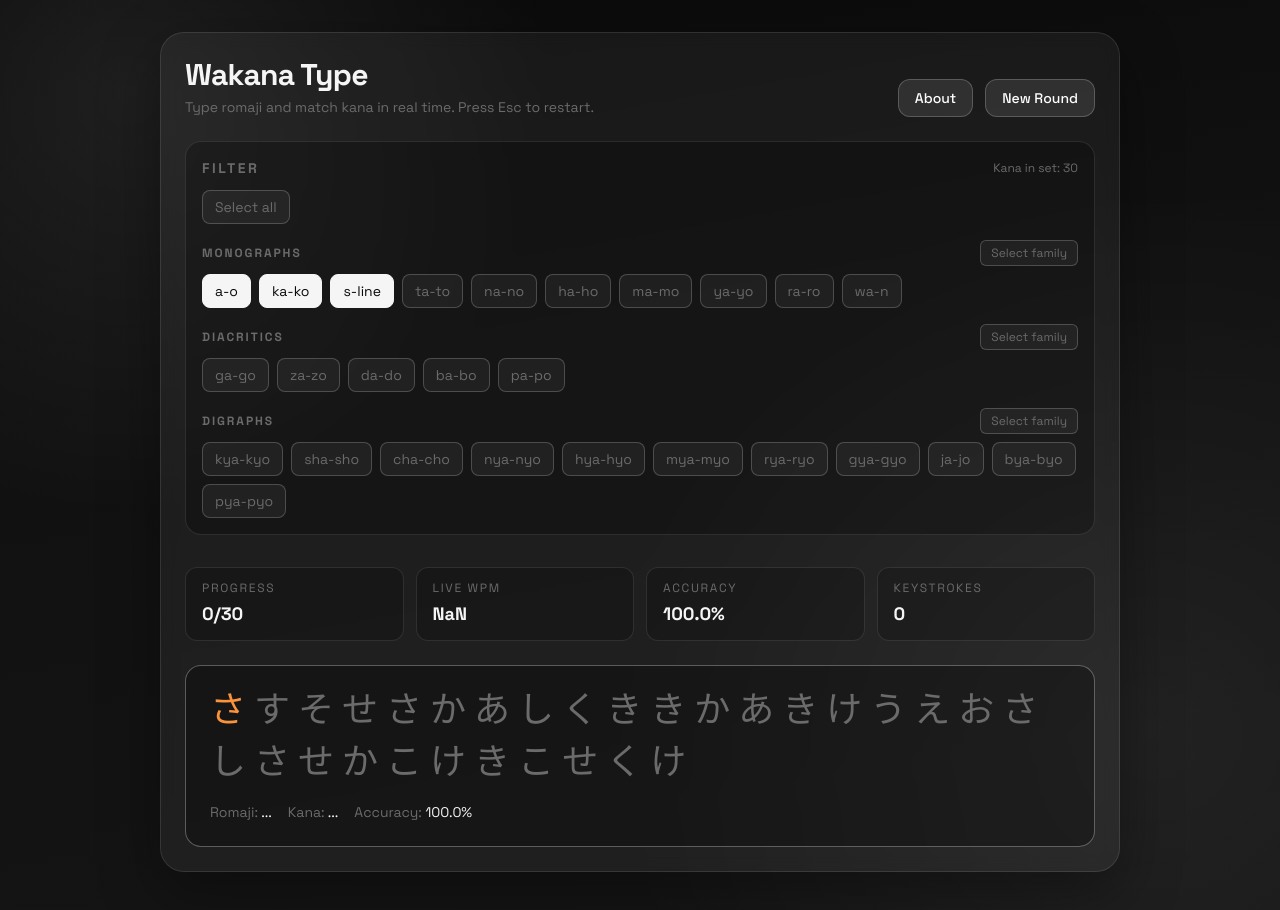
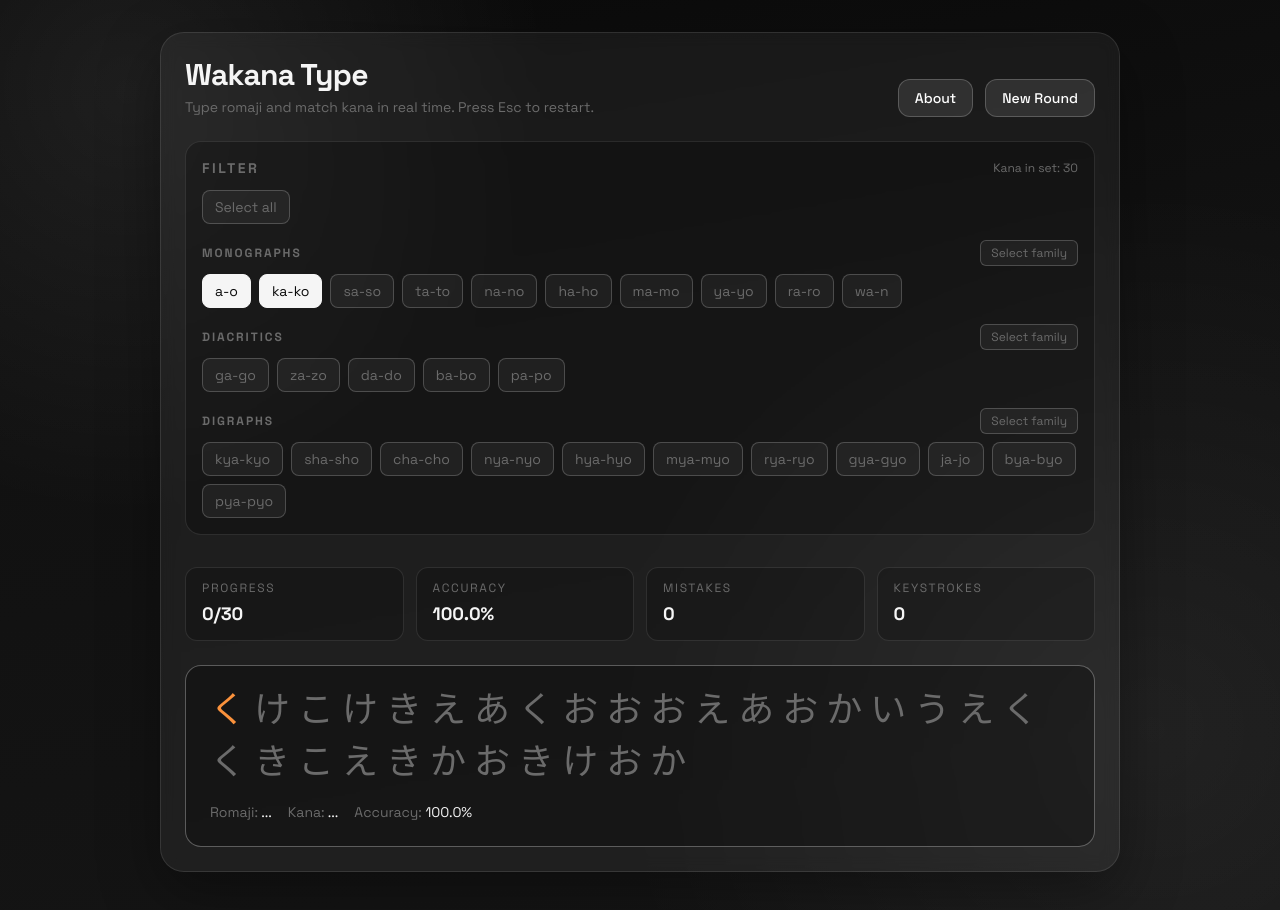
Before and after one commit to james-tharit/hiragana-type-game, a React (Vite) app: page / in a window 1280 px wide. Built offline with nearby package versions, Linux system fonts and the light colour scheme; no server answers.

Commit message:
refactor: update StatsDisplay component to include mistake keystrokes and enhance accuracy description

```diff
--- a/src/App.tsx
+++ b/src/App.tsx
@@ -15,9 +15,9 @@ function App() {
     buffer,
     composedKana,
     totalKeystrokes,
+    mistakeKeystrokes,
     currentWrong,
     isFinished,
-    wpm,
     accuracy,
     resetEngine,
     handleKeyDown,
@@ -108,8 +108,8 @@ function App() {
         <StatsDisplay
           progress={index}
           total={tokens.length}
-          wpm={wpm}
           accuracy={accuracy}
+          mistakeKeystrokes={mistakeKeystrokes}
           totalKeystrokes={totalKeystrokes}
           isFinished={isFinished}
           onRetry={() => resetRound()}
--- a/src/components/StatsDisplay.tsx
+++ b/src/components/StatsDisplay.tsx
@@ -1,14 +1,22 @@
 type StatsDisplayProps = {
   progress: number;
   total: number;
-  wpm: number;
   accuracy: number;
+  mistakeKeystrokes: number;
   totalKeystrokes: number;
   isFinished: boolean;
   onRetry: () => void;
 };
 
-function StatsDisplay({ progress, total, wpm, accuracy, totalKeystrokes, isFinished, onRetry }: StatsDisplayProps) {
+function StatsDisplay({
+  progress,
+  total,
+  accuracy,
+  mistakeKeystrokes,
+  totalKeystrokes,
+  isFinished,
+  onRetry,
+}: StatsDisplayProps) {
   return (
     <>
       <section className="mb-6 grid gap-3 text-sm sm:grid-cols-4">
@@ -19,12 +27,12 @@ function StatsDisplay({ progress, total, wpm, accuracy, totalKeystrokes, isFinis
           </p>
         </div>
         <div className="rounded-xl border border-white/10 bg-black/20 px-4 py-3">
-          <p className="text-xs uppercase tracking-[0.14em] text-ink-500">Live WPM</p>
-          <p className="mt-1 text-lg font-semibold text-ink-100">{wpm.toFixed(1)}</p>
+          <p className="text-xs uppercase tracking-[0.14em] text-ink-500">Accuracy</p>
+          <p className="mt-1 text-lg font-semibold text-ink-100">{accuracy.toFixed(1)}%</p>
         </div>
         <div className="rounded-xl border border-white/10 bg-black/20 px-4 py-3">
-          <p className="text-xs uppercase tracking-[0.14em] text-ink-500">Accuracy</p>
-          <p className="mt-1 text-lg font-semibold text-ink-100">{accuracy.toFixed(1)}%</p>
+          <p className="text-xs uppercase tracking-[0.14em] text-ink-500">Mistakes</p>
+          <p className="mt-1 text-lg font-semibold text-ink-100">{mistakeKeystrokes}</p>
         </div>
         <div className="rounded-xl border border-white/10 bg-black/20 px-4 py-3">
           <p className="text-xs uppercase tracking-[0.14em] text-ink-500">Keystrokes</p>
@@ -37,10 +45,10 @@ function StatsDisplay({ progress, total, wpm, accuracy, totalKeystrokes, isFinis
           <h2 className="text-lg font-semibold">Result</h2>
           <div className="mt-3 grid gap-2 text-sm text-ink-500 sm:grid-cols-3">
             <p>
-              WPM: <span className="text-xl font-bold text-ink-100">{wpm.toFixed(1)}</span>
+              Accuracy: <span className="text-xl font-bold text-ink-100">{accuracy.toFixed(1)}%</span>
             </p>
             <p>
-              Accuracy: <span className="text-xl font-bold text-ink-100">{accuracy.toFixed(1)}%</span>
+              Mistakes: <span className="text-xl font-bold text-ink-100">{mistakeKeystrokes}</span>
             </p>
             <p>
               Keystrokes: <span className="text-xl font-bold text-ink-100">{totalKeystrokes}</span>
--- a/src/constants/kanaGroups.ts
+++ b/src/constants/kanaGroups.ts
@@ -36,9 +36,9 @@ export const GROUPS: Group[] = [
     ],
   },
   {
-    id: 's-line',
+    id: 'sa-so',
     family: 'Monographs',
-    label: 's-line',
+    label: 'sa-so',
     entries: [
       { kana: 'さ', romaji: 'sa' },
       { kana: 'し', romaji: 'shi' },
--- a/src/routes/AppRoutes.tsx
+++ b/src/routes/AppRoutes.tsx
@@ -28,15 +28,19 @@ function AboutPage() {
         <title>About Wakana Type</title>
         <meta
           name="description"
-          content="Learn how Wakana Type helps improve Japanese input speed and accuracy."
+          content="Learn how Wakana Type helps improve Japanese hiragana input accuracy by tracking mistakes and consistency."
         />
         <link rel="canonical" href={`${SITE_URL}/about`} />
       </Helmet>
       <section className="rounded-3xl border border-white/10 bg-white/5 p-6 shadow-[0_20px_60px_rgba(0,0,0,0.35)] backdrop-blur">
         <h1 className="text-2xl font-bold tracking-tight sm:text-3xl">About</h1>
         <p className="mt-4 text-ink-500">
-          This game is built to train hiragana typing speed and consistency using focused kana groups,
-          timing feedback, and round-based drills.
+          Wakana Type is a focused hiragana trainer built around accuracy first. Instead of pushing speed,
+          each round helps you reduce errors and build consistent romaji to kana input habits.
+        </p>
+        <p className="mt-3 text-ink-500">
+          You can practice by kana families, monitor your accuracy in real time, and see exactly how many
+          mistakes were made in a round.
         </p>
         <p className="mt-6">
           <Link className="text-cyan-300 hover:text-cyan-200" to="/">
```
